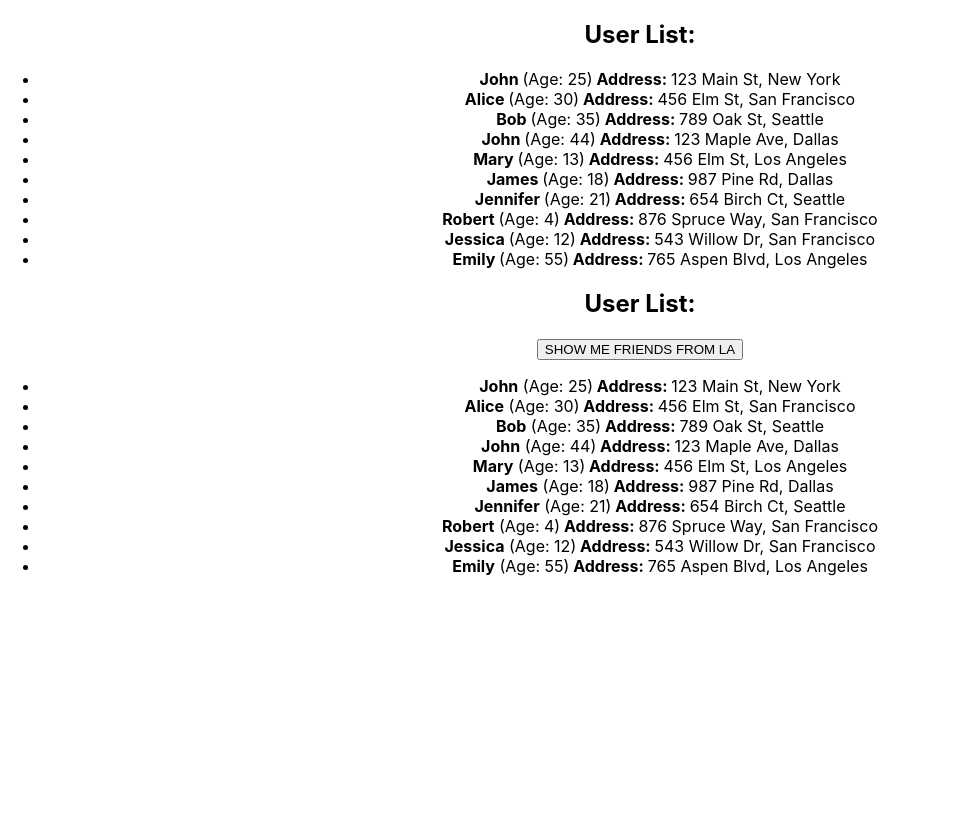
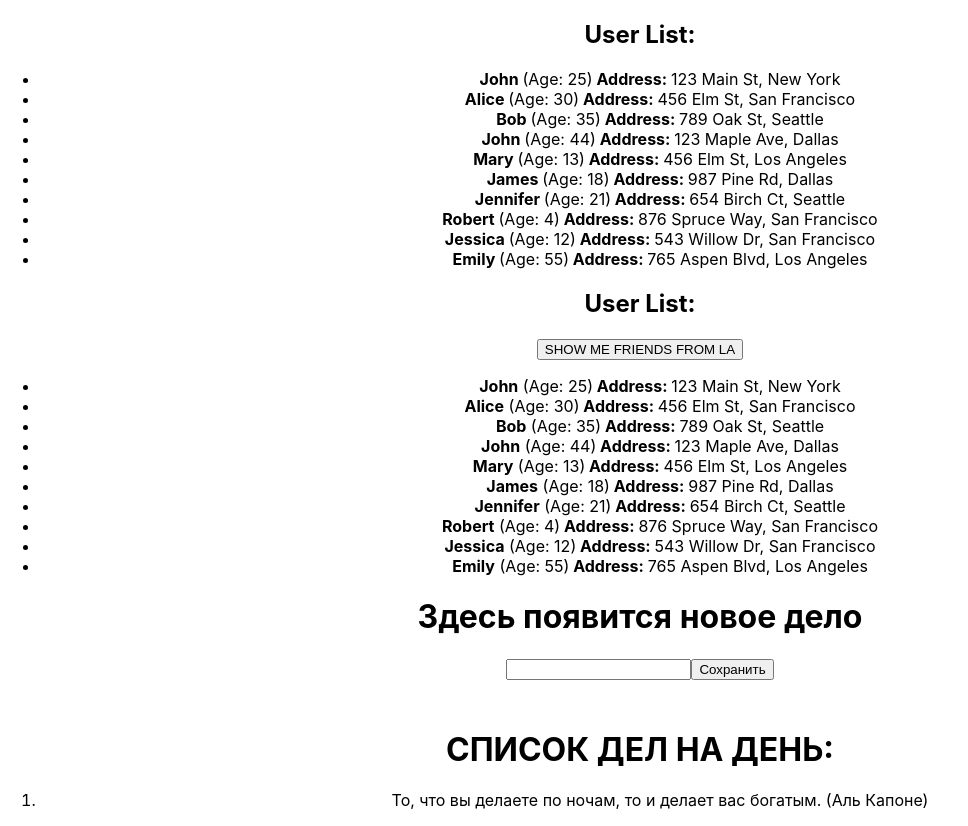
Before and after one commit to 0lgaP1/homework-front-main, a React (Create React App) app: page / in a window 1280 px wide. Shown: the whole page, without its empty margins (0-968 px from the left). Before the commit the page ends 800 px from the top, so only its background shows below. Built offline with nearby package versions, Linux system fonts and the light colour scheme.

Commit message:
Homework 3 Update

```diff
--- a/src/App.tsx
+++ b/src/App.tsx
@@ -9,7 +9,7 @@ function App() {
     <div className="App">
       <HW1 />
       <HW2 />
-      {/*<HW3 />*/}
+      <HW3 />
       {/*<HW4 />*/}
     </div>
   );
--- a/src/HW/3/HW3.tsx
+++ b/src/HW/3/HW3.tsx
@@ -27,8 +27,7 @@ export const HW3 = () => {
 
       <input id={'hw03-input'} type="text" value={currentText} onChange={handleChange} />
 
-      <button id={'hw03-button'} onClick={handleSave}> // НЕ ХВАТАТЕТ ФУНКЦИИ
-        Сохранить
+      <button id={'hw03-button'} onClick={handleSave}>Сохранить
       </button>
 
       <h1 style={{ marginTop: '50px' }}>СПИСОК ДЕЛ НА ДЕНЬ:</h1>
```
